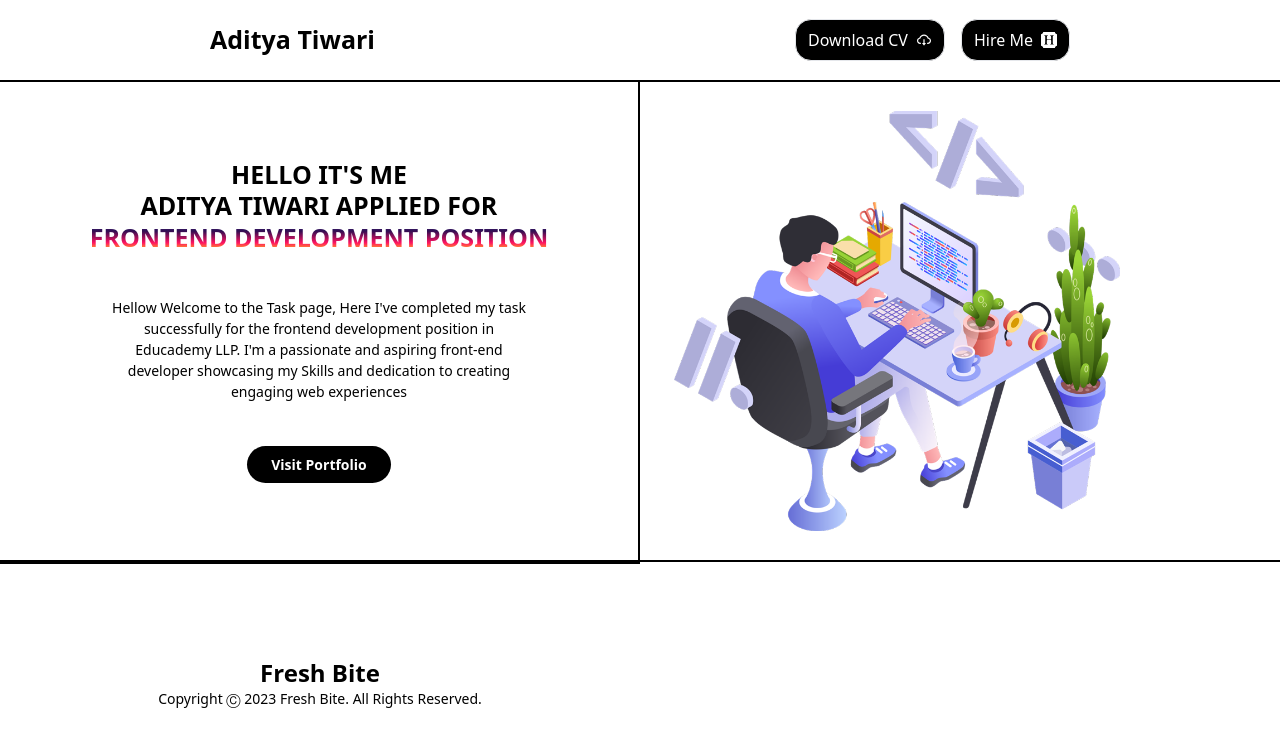
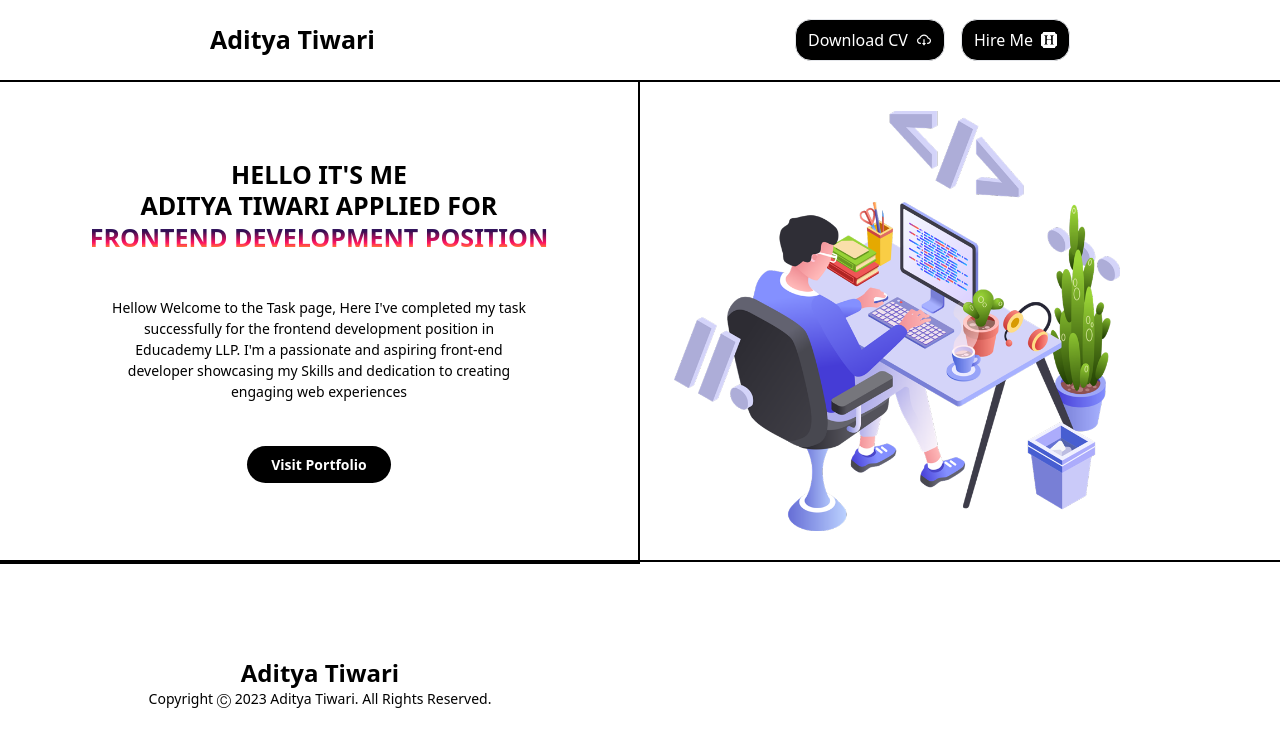
Before and after one commit to aditya1OG/Practice_2, a React (Create React App) app: page / in a window 1280 px wide. Shown: the top 746 px of the page. Built offline with nearby package versions, Linux system fonts and the light colour scheme.

Commit message:
Update Footer.jsx

```diff
--- a/src/components/Footer.jsx
+++ b/src/components/Footer.jsx
@@ -3,8 +3,8 @@ import React from 'react'
 const Footer = () => {
   return (
     <div className="flex flex-col lg:w-1/2 h-[30vh] items-center justify-center border-t-2 border-t-black w-full">
-      <p className="text-black font-semibold text-2xl">Fresh Bite</p>
-      <p className="text-sm">Copyright Ⓒ 2023 Fresh Bite. All Rights Reserved.</p>
+      <p className="text-black font-semibold text-2xl">Aditya Tiwari</p>
+      <p className="text-sm">Copyright Ⓒ 2023 Aditya Tiwari. All Rights Reserved.</p>
     </div>
   )
 }
```
